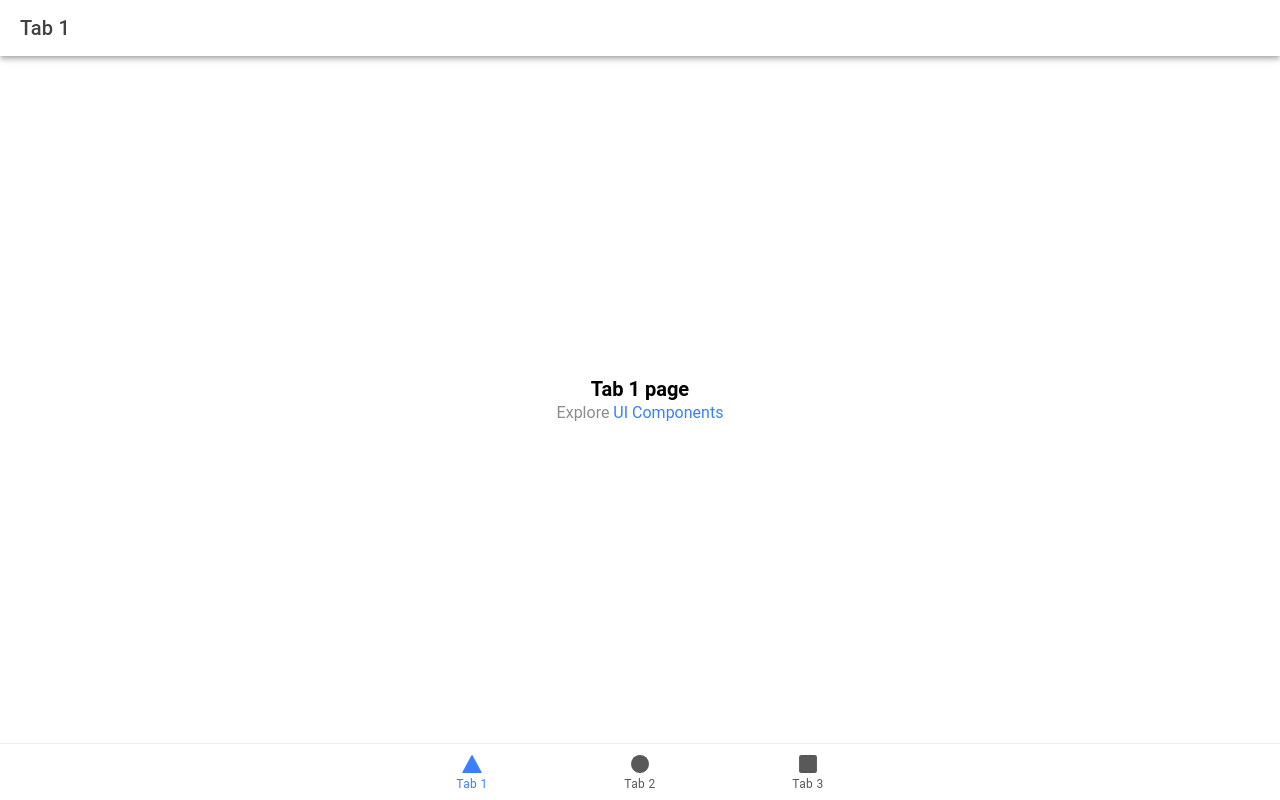
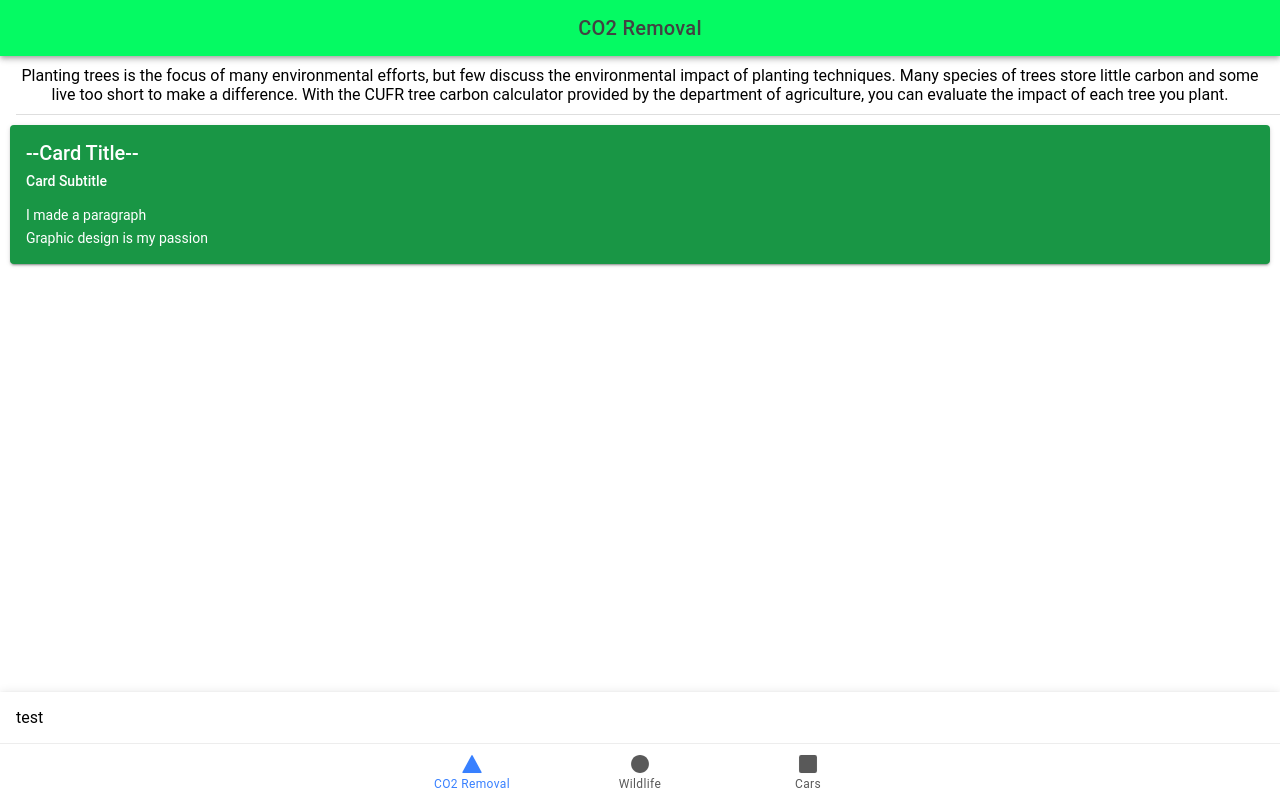
Before and after one commit to cantujorge17/PickHacks2023, a React (Vite) app in the folder pickhacks_project/: page /tab1 in a window 1280 px wide. Built offline with nearby package versions, Linux system fonts and the light colour scheme.

Commit message:
Made some progress on the first tab

```diff
--- a/pickhacks_project/src/App.tsx
+++ b/pickhacks_project/src/App.tsx
@@ -57,15 +57,15 @@ const App: React.FC = () => (
         <IonTabBar slot="bottom">
           <IonTabButton tab="tab1" href="/tab1">
             <IonIcon aria-hidden="true" icon={triangle} />
-            <IonLabel>Tab 1</IonLabel>
+            <IonLabel>CO2 Removal</IonLabel>
           </IonTabButton>
           <IonTabButton tab="tab2" href="/tab2">
             <IonIcon aria-hidden="true" icon={ellipse} />
-            <IonLabel>Tab 2</IonLabel>
+            <IonLabel>Wildlife</IonLabel>
           </IonTabButton>
           <IonTabButton tab="tab3" href="/tab3">
             <IonIcon aria-hidden="true" icon={square} />
-            <IonLabel>Tab 3</IonLabel>
+            <IonLabel>Cars</IonLabel>
           </IonTabButton>
         </IonTabBar>
       </IonTabs>
--- a/pickhacks_project/src/pages/Tab1.css
+++ b/pickhacks_project/src/pages/Tab1.css
@@ -0,0 +1,16 @@
+ion-card{
+    --background: #199645;
+    --color: #ffffff;
+}
+
+ion-card-title{
+    --color: #ffffff;
+}
+
+ion-card-subtitle{
+    --color: #ffffff;
+}
+
+ion-toolbar{
+    --background: #05fa63;
+}
--- a/pickhacks_project/src/pages/Tab1.tsx
+++ b/pickhacks_project/src/pages/Tab1.tsx
@@ -1,5 +1,6 @@
-import { IonContent, IonHeader, IonPage, IonTitle, IonToolbar } from '@ionic/react';
-import ExploreContainer from '../components/ExploreContainer';
+import { IonContent, IonHeader, IonPage, IonTitle, IonToolbar, IonFooter } from '@ionic/react';
+import { IonCard, IonCardContent, IonCardHeader, IonCardSubtitle, IonCardTitle } from '@ionic/react';
+import {  IonItem, IonLabel } from '@ionic/react';
 import './Tab1.css';
 
 const Tab1: React.FC = () => {
@@ -7,17 +8,50 @@ const Tab1: React.FC = () => {
     <IonPage>
       <IonHeader>
         <IonToolbar>
-          <IonTitle>Tab 1</IonTitle>
+          <IonTitle>
+            <div className="ion-text-center">
+              CO2 Removal
+            </div>
+          </IonTitle>
         </IonToolbar>
       </IonHeader>
+
       <IonContent fullscreen>
         <IonHeader collapse="condense">
           <IonToolbar>
-            <IonTitle size="large">Tab 1</IonTitle>
+            <IonTitle size="large">CO2 Removal</IonTitle>
           </IonToolbar>
         </IonHeader>
-        <ExploreContainer name="Tab 1 page" />
+
+        <IonItem>
+          <IonLabel>
+            <div className="ion-text-wrap">
+              <div className="ion-text-center">
+                Planting trees is the focus of many environmental efforts, but few discuss the environmental
+                impact of planting techniques. Many species of trees store little carbon and some live too short to
+                make a difference. With the CUFR tree carbon calculator provided by the department of
+                agriculture, you can evaluate the impact of each tree you plant.
+              </div>
+            </div>
+          </IonLabel>
+        </IonItem>
+
+        <IonCard>
+          <IonCardHeader>
+            <IonCardTitle>--Card Title--</IonCardTitle>
+            <IonCardSubtitle>Card Subtitle</IonCardSubtitle>
+          </IonCardHeader>
+          <IonCardContent>
+            <p>I made a paragraph</p>
+            <p>Graphic design is my passion</p>
+          </IonCardContent>
+        </IonCard>
       </IonContent>
+
+      <IonFooter className='ion-padding'>
+        test
+      </IonFooter>
+
     </IonPage>
   );
 };
--- a/pickhacks_project/src/pages/Tab2.tsx
+++ b/pickhacks_project/src/pages/Tab2.tsx
@@ -7,7 +7,7 @@ const Tab2: React.FC = () => {
     <IonPage>
       <IonHeader>
         <IonToolbar>
-          <IonTitle>Tab 2</IonTitle>
+          <IonTitle>Title: Wildlife</IonTitle>
         </IonToolbar>
       </IonHeader>
       <IonContent fullscreen>
@@ -16,7 +16,7 @@ const Tab2: React.FC = () => {
             <IonTitle size="large">Tab 2</IonTitle>
           </IonToolbar>
         </IonHeader>
-        <ExploreContainer name="Tab 2 page" />
+        <ExploreContainer name="Wildlife Tab" />
       </IonContent>
     </IonPage>
   );
--- a/pickhacks_project/src/pages/Tab3.tsx
+++ b/pickhacks_project/src/pages/Tab3.tsx
@@ -7,7 +7,7 @@ const Tab3: React.FC = () => {
     <IonPage>
       <IonHeader>
         <IonToolbar>
-          <IonTitle>Tab 3</IonTitle>
+          <IonTitle>Title: Cars</IonTitle>
         </IonToolbar>
       </IonHeader>
       <IonContent fullscreen>
@@ -16,7 +16,7 @@ const Tab3: React.FC = () => {
             <IonTitle size="large">Tab 3</IonTitle>
           </IonToolbar>
         </IonHeader>
-        <ExploreContainer name="Tab 3 page" />
+        <ExploreContainer name="Cars Tab" />
       </IonContent>
     </IonPage>
   );
```
